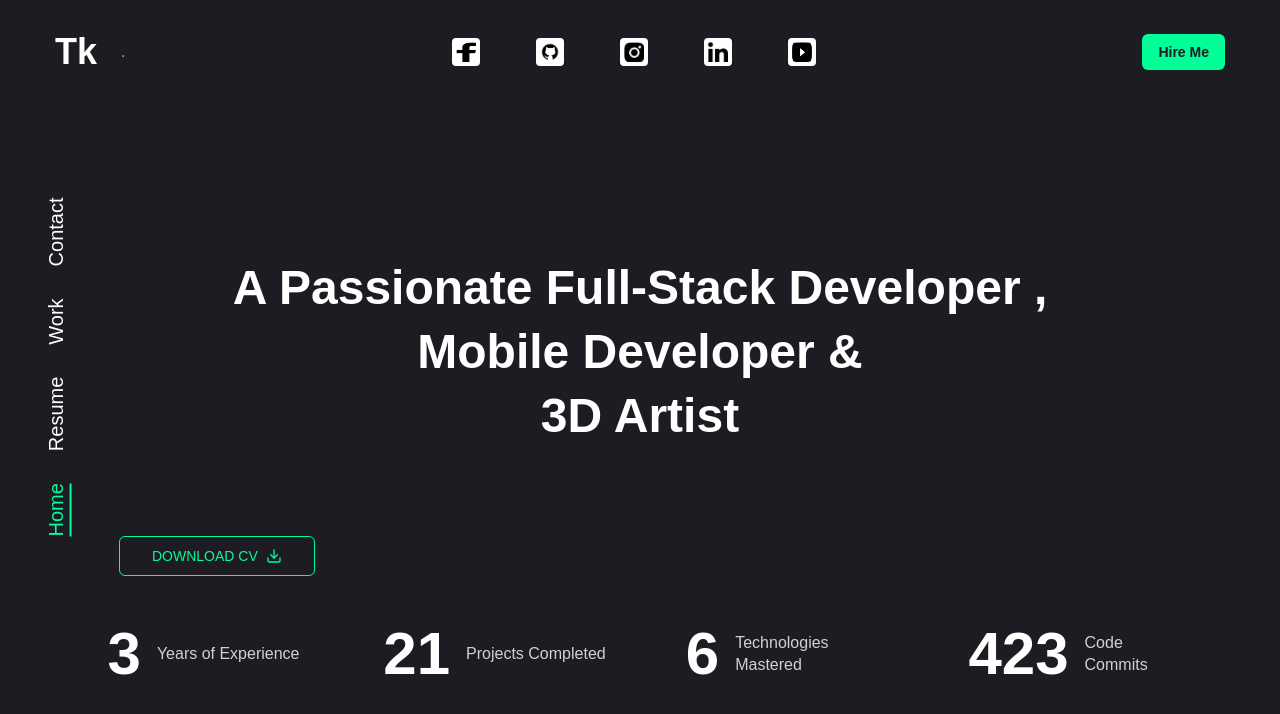
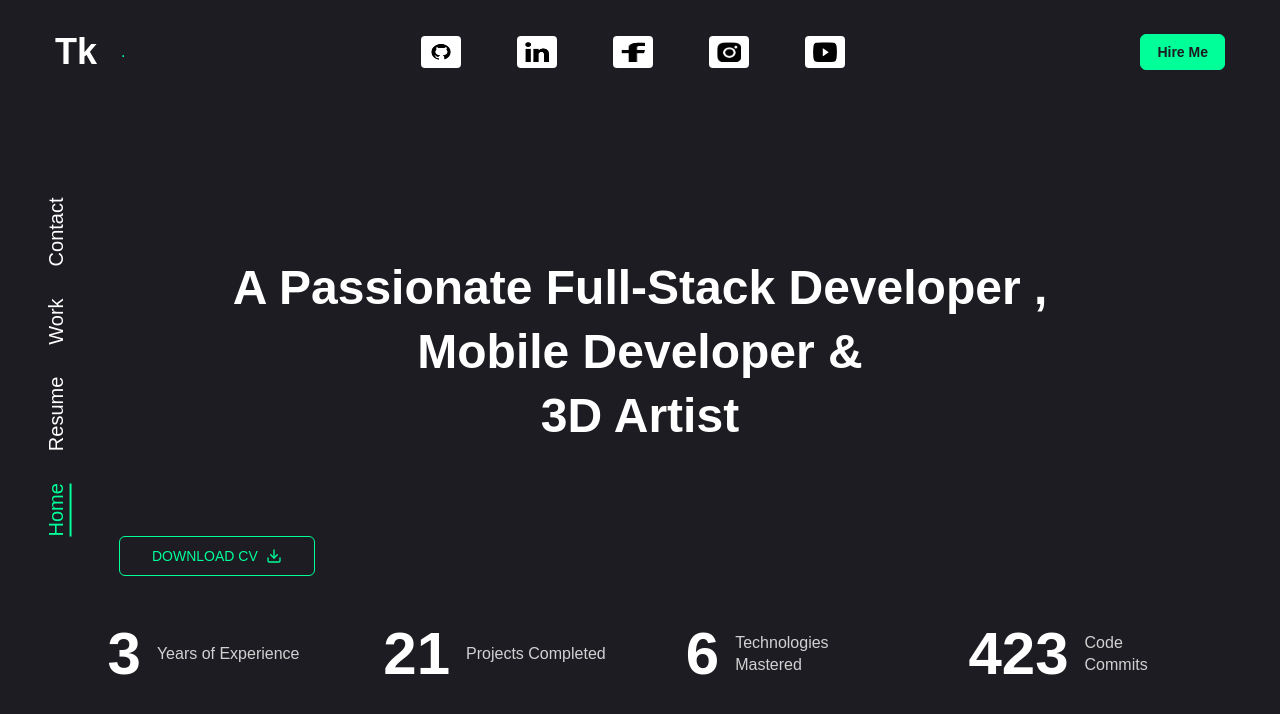
Before and after one commit to Tony-kan/portfolio_v3, a Next.js app: page / in a window 1280 px wide. Shown: the top 714 px of the page. Built offline with nearby package versions, Linux system fonts and the light colour scheme.

Commit message:
SocialLinks : added their respectvie links to be redirected when click in socialLink

```diff
--- a/components/Header.tsx
+++ b/components/Header.tsx
@@ -33,10 +33,11 @@ function Header() {
                 href={link.link}
                 key={index}
                 className="text-2xl hover:text-accent hover:bg-ho transition-all"
+                target="_blank"
               >
-                <div className="bg-white hover:bg-accent-hover size-7 flex items-center justify-center rounded-sm">
+                <div className="bg-white hover:bg-accent-hover w-10 h-8 flex items-center justify-center rounded-sm">
                   <Image
-                    className="size-5"
+                    className="w-6 h-5"
                     src={link.icon}
                     alt={link.name}
                     objectFit="contain"
@@ -49,7 +50,9 @@ function Header() {
 
         <div className="hidden xl:flex items-center gap-8">
           <Link href="/contact">
-            <Button className="font-extrabold">Hire Me</Button>
+            <Button variant="primary" className="font-extrabold">
+              Hire Me
+            </Button>
           </Link>
         </div>
 
--- a/components/ui/button.tsx
+++ b/components/ui/button.tsx
@@ -10,7 +10,8 @@ const buttonVariants = cva(
     variants: {
       variant: {
         default: "bg-accent text-primary  hover:bg-accent-hover",
-        primary: "bg-primary text-white",
+        primary:
+          "bg-accent border border-accent font-extrabold text-primary hover:bg-transparent hover:text-white hover:border-accent",
         outline:
           "border border-accent bg-transparent text-accent hover:bg-accent hover:text-primary",
         secondary:
--- a/constants/index.ts
+++ b/constants/index.ts
@@ -8,25 +8,27 @@ export const icons = {};
 
 export const socialLinks = [
   {
+    name: "github",
+    icon: github,
+    link: "https://github.com/Tony-kan",
+  },
+  {
+    name: "LinkenIn",
+    icon: linkedin,
+    link: "https://www.linkedin.com/in/tony-kanyamuka-0007b2238/",
+  },
+  {
     name: "facebook",
     icon: facebook,
     link: "https://www.facebook.com/",
   },
-  {
-    name: "github",
-    icon: github,
-    link: "",
-  },
+
   {
     name: "instagram",
     icon: instagram,
-    link: "",
+    link: "https://www.instagram.com/tony_kan___/",
   },
-  {
-    name: "LinkenIn",
-    icon: linkedin,
-    link: "",
-  },
+
   {
     name: "Youtube",
     icon: youtube,
```
